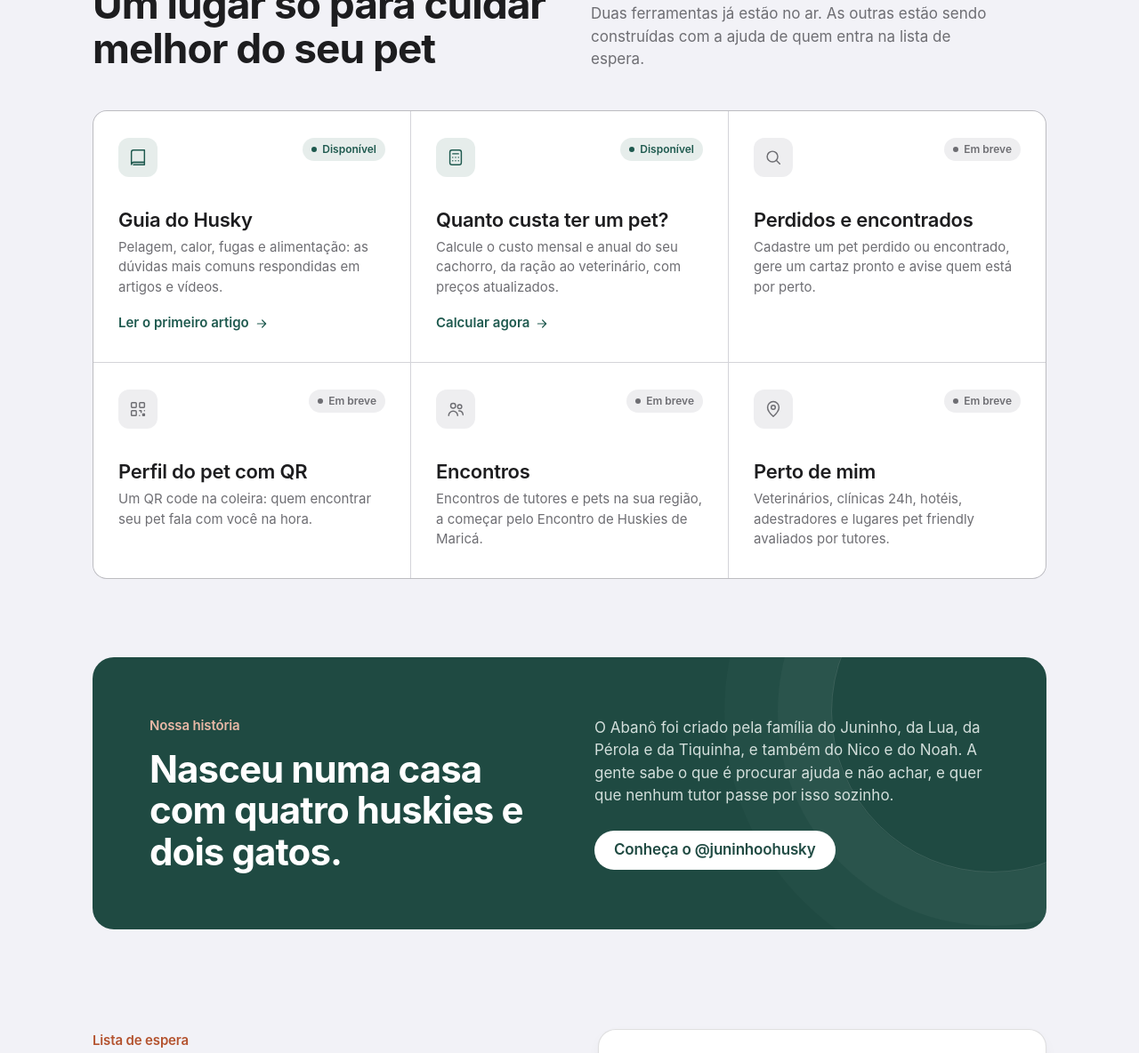
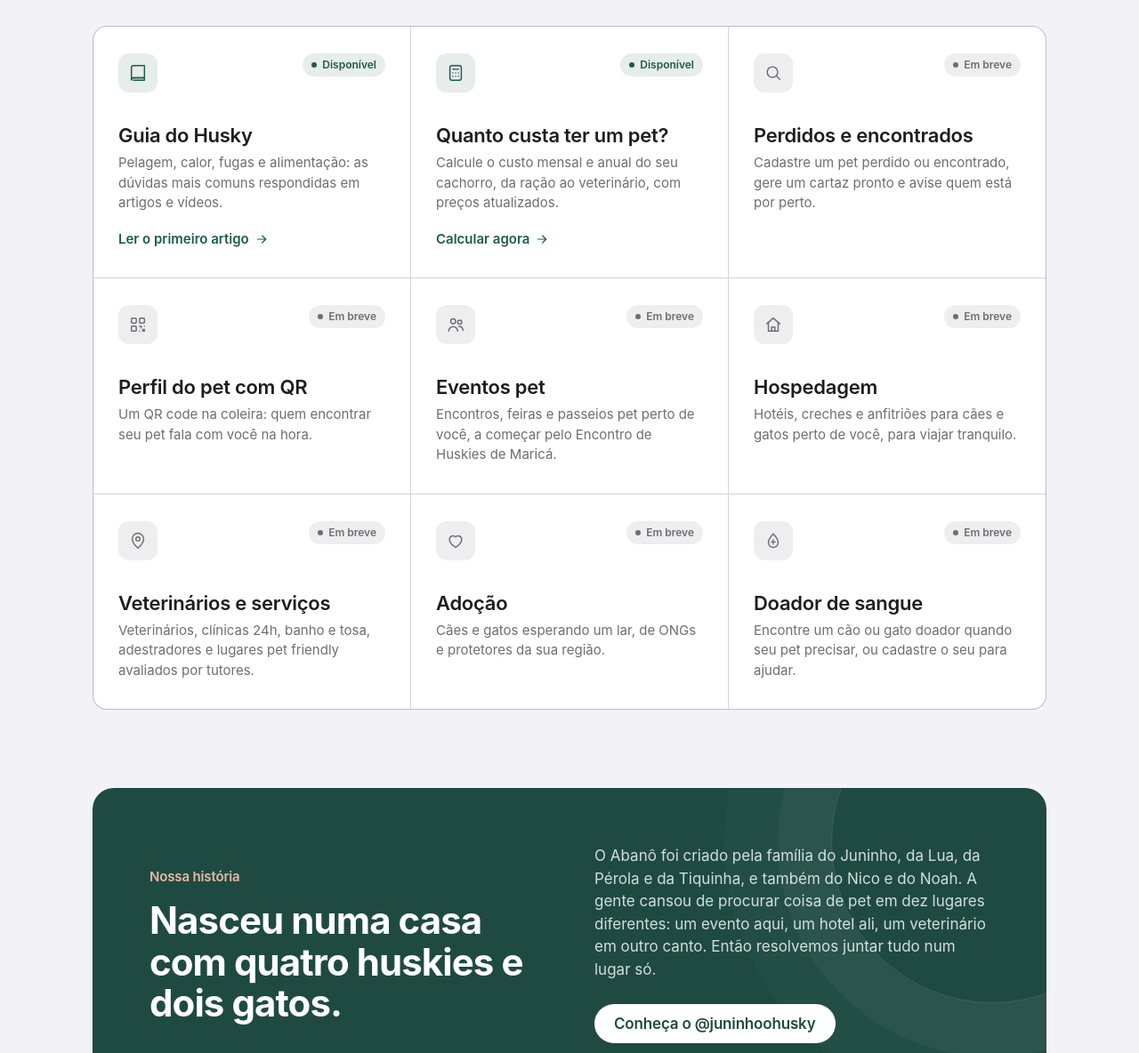
Before and after one commit to juninhoohusky-stack/abano, a plain HTML site: page index.html in a window 1280 px wide. Shown: the part 950-2134 px from the top of the page at 89% size. Drawn offline with Linux system fonts and the light colour scheme.

Commit message:
Novo posicionamento: Tem pet? Tem no Abanô.
Página inicial com a nova frase, cards de eventos, hospedagem,
adoção e doador de sangue, rodapés e imagem de compartilhamento.

Co-Authored-By: Claude Opus 5.5 <noreply@anthropic.com>

```diff
--- a/index.html
+++ b/index.html
@@ -3,10 +3,10 @@
 <head>
 <meta charset="UTF-8">
 <meta name="viewport" content="width=device-width, initial-scale=1.0, viewport-fit=cover">
-<title>Abanô — tudo pro seu pet, perto de você</title>
-<meta name="description" content="Abanô: o ponto de encontro dos tutores de cães e gatos. Guia, calculadora de custos, pets perdidos e encontrados, encontros e muito mais. Entre na lista de espera!">
-<meta property="og:title" content="Abanô — tudo pro seu pet, perto de você">
-<meta property="og:description" content="O ponto de encontro dos tutores de cães e gatos. Entre na lista de espera!">
+<title>Abanô — Tem pet? Tem no Abanô.</title>
+<meta name="description" content="Tem pet? Tem no Abanô. Eventos, hospedagem, veterinários, adoção, pets perdidos e guias de cuidado para cães e gatos, tudo num lugar só e perto de você. Entre na lista de espera!">
+<meta property="og:title" content="Tem pet? Tem no Abanô.">
+<meta property="og:description" content="Eventos, hospedagem, veterinários, adoção e pets perdidos perto de você. Tudo pra cães e gatos, num lugar só.">
 <link rel="icon" href="favicon.svg" type="image/svg+xml">
 <link rel="icon" href="favicon-32.png" sizes="32x32" type="image/png">
 <link rel="apple-touch-icon" href="apple-touch-icon.png">
@@ -28,7 +28,7 @@
   /* ---------- Abertura ---------- */
   .hero{display:grid;grid-template-columns:1.1fr .9fr;gap:64px;align-items:center;padding-top:76px;padding-bottom:96px}
   .hero h1{font-size:clamp(42px,6.2vw,72px);margin:20px 0 22px}
-  .hero h1 em{font-style:normal;color:var(--marca)}
+  .hero h1 em{font-style:normal;color:var(--marca);white-space:nowrap}
   .lead{font-size:19px;color:var(--suave);max-width:520px}
   .acoes{display:flex;flex-wrap:wrap;gap:12px;margin-top:34px}
   .assinatura{display:flex;align-items:center;gap:12px;margin-top:40px;font-size:14px;color:var(--suave)}
@@ -111,12 +111,14 @@
     .hero{grid-template-columns:1fr;gap:48px;padding-top:48px;padding-bottom:64px}
     .cabeca{grid-template-columns:1fr;gap:12px}
     .cards{grid-template-columns:1fr 1fr}
+    .cards > :last-child:nth-child(odd){grid-column:1 / -1}
     .historia{grid-template-columns:1fr;gap:20px;padding:44px 28px}
     .espera{grid-template-columns:1fr;gap:36px}
     section{padding:64px 0}
   }
   @media (max-width:600px){
     .cards{grid-template-columns:1fr}
+    .cards > :last-child:nth-child(odd){grid-column:auto}
     .duas{grid-template-columns:1fr;gap:0}
     .previa{padding:22px}
     .previa-valor{font-size:44px}
@@ -148,8 +150,8 @@
   <div class="wrap hero">
     <div>
       <span class="eyebrow surge" style="--i:0">Para tutores de cães e gatos</span>
-      <h1 class="surge" style="--i:1">Tudo pro seu pet, <em>perto de você.</em></h1>
-      <p class="lead surge" style="--i:2">O Abanô reúne o que todo tutor procura: guias de cuidado confiáveis, ferramentas práticas, pets perdidos e encontrados, encontros e serviços avaliados por quem também tem pet.</p>
+      <h1 class="surge" style="--i:1">Tem pet? <em>Tem no Abanô.</em></h1>
+      <p class="lead surge" style="--i:2">Eventos, hospedagem, veterinários, adoção, pets perdidos e guias de cuidado perto de você. Tudo pra cães e gatos, num lugar só.</p>
       <div class="acoes surge" style="--i:3">
         <a href="#lista" class="btn">Entrar na lista de espera</a>
         <a href="husky-solta-muito-pelo.html" class="btn btn-sec">Ler o Guia do Husky</a>
@@ -181,9 +183,9 @@
       <div class="cabeca">
         <div>
           <span class="eyebrow">O que estamos construindo</span>
-          <h2>Um lugar só para cuidar melhor do seu pet</h2>
+          <h2>Tudo do seu pet, num lugar só</h2>
         </div>
-        <p>Duas ferramentas já estão no ar. As outras estão sendo construídas com a ajuda de quem entra na lista de espera.</p>
+        <p>Sem pular de site em site. Duas ferramentas já estão no ar, e as outras estão sendo construídas com a ajuda de quem entra na lista de espera.</p>
       </div>
 
       <div class="cards">
@@ -226,16 +228,40 @@
             <span class="ico"><svg viewBox="0 0 24 24" fill="none" stroke="currentColor" stroke-width="1.6" stroke-linecap="round" stroke-linejoin="round" aria-hidden="true"><circle cx="9" cy="8" r="3"/><path d="M3.5 20a5.5 5.5 0 0 1 11 0"/><circle cx="17" cy="9" r="2.5"/><path d="M16 14.2a4.5 4.5 0 0 1 5 4.8"/></svg></span>
             <span class="tag breve">Em breve</span>
           </div>
-          <h3>Encontros</h3>
-          <p>Encontros de tutores e pets na sua região, a começar pelo Encontro de Huskies de Maricá.</p>
+          <h3>Eventos pet</h3>
+          <p>Encontros, feiras e passeios pet perto de você, a começar pelo Encontro de Huskies de Maricá.</p>
+        </div>
+        <div class="card">
+          <div class="card-topo">
+            <span class="ico"><svg viewBox="0 0 24 24" fill="none" stroke="currentColor" stroke-width="1.6" stroke-linecap="round" stroke-linejoin="round" aria-hidden="true"><path d="M4 11 12 4l8 7"/><path d="M6 9.5V20h12V9.5"/><path d="M10 20v-5h4v5"/></svg></span>
+            <span class="tag breve">Em breve</span>
+          </div>
+          <h3>Hospedagem</h3>
+          <p>Hotéis, creches e anfitriões para cães e gatos perto de você, para viajar tranquilo.</p>
         </div>
         <div class="card">
           <div class="card-topo">
             <span class="ico"><svg viewBox="0 0 24 24" fill="none" stroke="currentColor" stroke-width="1.6" stroke-linecap="round" stroke-linejoin="round" aria-hidden="true"><path d="M12 21s-7-6.2-7-11.2a7 7 0 0 1 14 0C19 14.8 12 21 12 21z"/><circle cx="12" cy="9.8" r="2.5"/></svg></span>
             <span class="tag breve">Em breve</span>
           </div>
-          <h3>Perto de mim</h3>
-          <p>Veterinários, clínicas 24h, hotéis, adestradores e lugares pet friendly avaliados por tutores.</p>
+          <h3>Veterinários e serviços</h3>
+          <p>Veterinários, clínicas 24h, banho e tosa, adestradores e lugares pet friendly avaliados por tutores.</p>
+        </div>
+        <div class="card">
+          <div class="card-topo">
+            <span class="ico"><svg viewBox="0 0 24 24" fill="none" stroke="currentColor" stroke-width="1.6" stroke-linecap="round" stroke-linejoin="round" aria-hidden="true"><path d="M12 20s-7.5-4.6-7.5-10A4.3 4.3 0 0 1 12 7.4 4.3 4.3 0 0 1 19.5 10c0 5.4-7.5 10-7.5 10z"/></svg></span>
+            <span class="tag breve">Em breve</span>
+          </div>
+          <h3>Adoção</h3>
+          <p>Cães e gatos esperando um lar, de ONGs e protetores da sua região.</p>
+        </div>
+        <div class="card">
+          <div class="card-topo">
+            <span class="ico"><svg viewBox="0 0 24 24" fill="none" stroke="currentColor" stroke-width="1.6" stroke-linecap="round" stroke-linejoin="round" aria-hidden="true"><path d="M12 3.5s6 6.4 6 10.7a6 6 0 0 1-12 0C6 9.9 12 3.5 12 3.5z"/><path d="M12 11v5M9.5 13.5h5"/></svg></span>
+            <span class="tag breve">Em breve</span>
+          </div>
+          <h3>Doador de sangue</h3>
+          <p>Encontre um cão ou gato doador quando seu pet precisar, ou cadastre o seu para ajudar.</p>
         </div>
       </div>
     </div>
@@ -249,7 +275,7 @@
           <h2>Nasceu numa casa com quatro huskies e dois gatos.</h2>
         </div>
         <div>
-          <p>O Abanô foi criado pela família do Juninho, da Lua, da Pérola e da Tiquinha, e também do Nico e do Noah. A gente sabe o que é procurar ajuda e não achar, e quer que nenhum tutor passe por isso sozinho.</p>
+          <p>O Abanô foi criado pela família do Juninho, da Lua, da Pérola e da Tiquinha, e também do Nico e do Noah. A gente cansou de procurar coisa de pet em dez lugares diferentes: um evento aqui, um hotel ali, um veterinário em outro canto. Então resolvemos juntar tudo num lugar só.</p>
           <a href="https://www.instagram.com/juninhoohusky/" class="btn" target="_blank" rel="noopener">Conheça o @juninhoohusky</a>
         </div>
       </div>
@@ -302,9 +328,11 @@
         <select id="interesse" name="interesse">
           <option>Guia e dicas de cuidados</option>
           <option>Perdidos e encontrados</option>
-          <option>Encontros de pets</option>
-          <option>Achar serviços perto de mim</option>
+          <option>Eventos pet</option>
+          <option>Hospedagem</option>
+          <option>Veterinários e serviços perto de mim</option>
           <option>Adoção</option>
+          <option>Doador de sangue</option>
         </select>
 
         <p id="form-aviso" class="form-aviso" role="alert" hidden></p>
@@ -322,7 +350,7 @@
         <svg viewBox="0 0 32 32" aria-hidden="true"><rect width="32" height="32" rx="9" fill="#1E4D45"/><g fill="#F6F4EF"><ellipse cx="16" cy="19.6" rx="5" ry="4.2"/><circle cx="9.8" cy="13.6" r="2.3"/><circle cx="13.7" cy="9.6" r="2.3"/><circle cx="18.3" cy="9.6" r="2.3"/><circle cx="22.2" cy="13.6" r="2.3"/></g></svg>
         Abanô
       </a>
-      <p>A plataforma dos tutores de cães e gatos: cuidados, serviços e comunidade, perto de você.</p>
+      <p>Tudo pra cães e gatos, num lugar só: eventos, hospedagem, veterinários, adoção e cuidados perto de você.</p>
     </div>
     <div>
       <h4>Conteúdo</h4>
```
Also changed, not shown: calculadora.html (+1 -1 lines), descadastrar.html (+1 -1 lines), husky-solta-muito-pelo.html (+1 -1 lines), novidades.html (+2 -2 lines), obrigado.html (+1 -1 lines), privacidade.html (+2 -2 lines), compartilhar.png, site.webmanifest.
